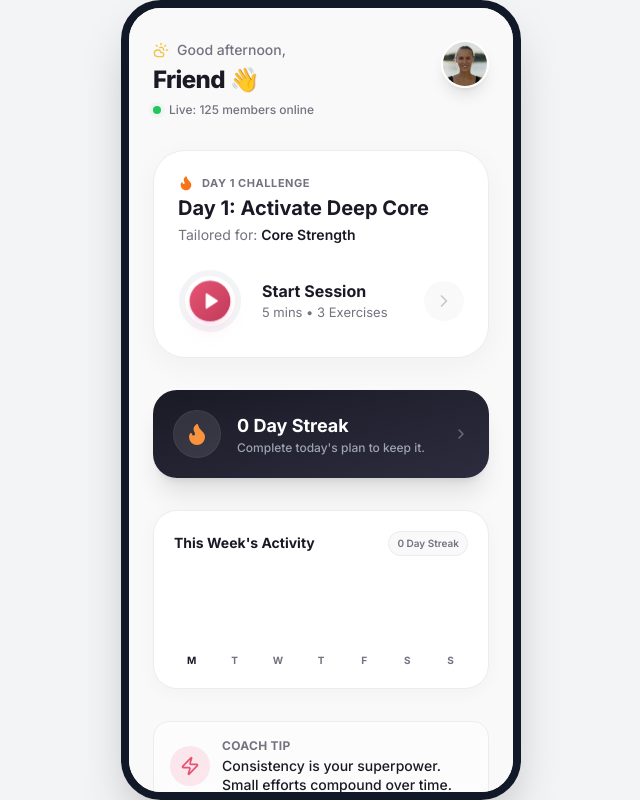
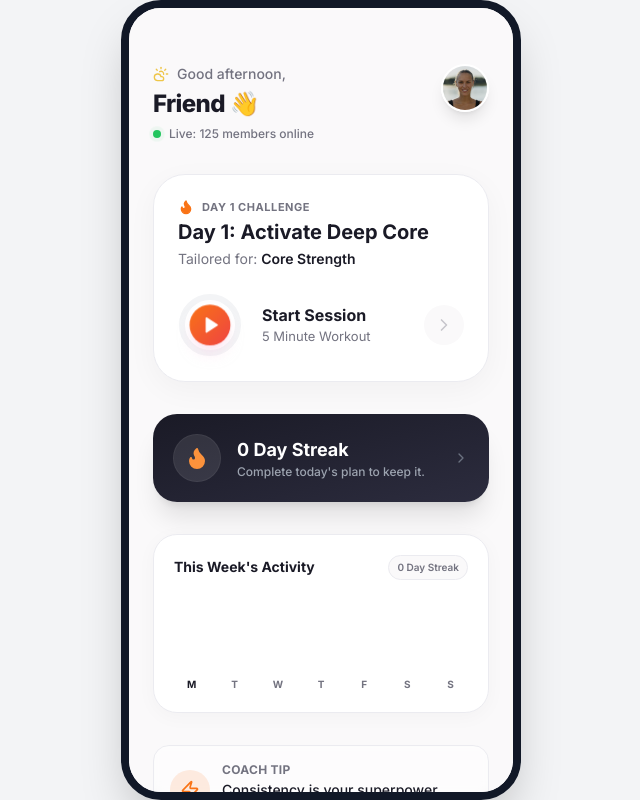
Before and after one commit to ismaelngoie/pelvicfloor, a Next.js app: page /dashboard in a window 1280 px wide. Shown: the whole page, without its empty margins (319-959 px from the left). Built offline with nearby package versions, Linux system fonts and the light colour scheme.

Commit message:
Update page.js

```diff
--- a/app/dashboard/page.js
+++ b/app/dashboard/page.js
@@ -1,13 +1,11 @@
 "use client";
-import React, { useState, useEffect, useMemo } from 'react';
+import React, { useState, useEffect } from 'react';
 import { useUserData } from '@/context/UserDataContext';
 import {
   Sun, CloudSun, Moon, Flame, ChevronRight, Play, RotateCw,
   Trophy, Calendar, Zap, Activity, Info
 } from 'lucide-react';
 
-// --- IMPORTS ---
-// Assuming these exist from previous steps
 import DailyRoutinePlayer from '@/components/DailyRoutinePlayer';
 import { getDailyPlaylist } from '@/utils/dailyLogic';
 
@@ -29,7 +27,7 @@ const THEME = {
   }
 };
 
-// --- COACH TIPS DATABASE (Mini-Port from Swift) ---
+// --- COACH TIPS DATABASE ---
 const COACH_TIPS = [
   { icon: Zap, text: "Consistency is your superpower. Small efforts compound over time." },
   { icon: Activity, text: "Focus on your breath. Exhale on the exertion." },
@@ -39,9 +37,8 @@ const COACH_TIPS = [
 
 // --- COMPONENTS ---
 
-const DashboardHeader = ({ name, greeting, goal }) => {
+const DashboardHeader = ({ name, greeting }) => {
   const Icon = greeting.icon;
-  // Live count simulation
   const [liveCount, setLiveCount] = useState(124);
 
   useEffect(() => {
@@ -78,9 +75,8 @@ const DashboardHeader = ({ name, greeting, goal }) => {
 };
 
 const WeeklyProgressGraph = ({ streak, goalColor }) => {
-  // Simulating graph data based on streak
   const days = ["M", "T", "W", "T", "F", "S", "S"];
-  const currentDay = new Date().getDay() - 1; // 0 (Mon) - 6 (Sun)
+  const currentDay = new Date().getDay() - 1;
 
   return (
     <div className="bg-white rounded-3xl p-5 border border-[#EBEBF0] shadow-[0_4px_20px_rgb(0,0,0,0.03)] animate-slide-up" style={{ animationDelay: '300ms' }}>
@@ -93,9 +89,8 @@ const WeeklyProgressGraph = ({ streak, goalColor }) => {
 
       <div className="flex justify-between items-end h-24 gap-2">
         {days.map((day, idx) => {
-          // Logic: If index is less than today, random completion. If today, check streak.
           const isToday = idx === (currentDay < 0 ? 6 : currentDay);
-          const isDone = idx < (currentDay < 0 ? 6 : currentDay) && Math.random() > 0.3; // Random history
+          const isDone = idx < (currentDay < 0 ? 6 : currentDay) && Math.random() > 0.3;
           const height = isDone || (isToday && streak > 0) ? "80%" : "15%";
 
           return (
@@ -122,7 +117,6 @@ const WeeklyProgressGraph = ({ streak, goalColor }) => {
 
 const CoachTipCard = ({ goalColor }) => {
   const [index, setIndex] = useState(0);
-
   useEffect(() => {
     const timer = setInterval(() => setIndex(prev => (prev + 1) % COACH_TIPS.length), 8000);
     return () => clearInterval(timer);
@@ -160,92 +154,78 @@ export default function DashboardPage() {
 
   // Init
   useEffect(() => {
-    // 1. Time of Day
     const hour = new Date().getHours();
     if (hour < 12) setGreeting({ text: "Good morning", icon: Sun });
     else if (hour < 18) setGreeting({ text: "Good afternoon", icon: CloudSun });
     else setGreeting({ text: "Good evening", icon: Moon });
 
-    // 2. Load Data from Context/Storage
     if (userDetails) {
-      // Logic for playlist
+      // 1. Get Playlist based on User Goal
       const data = getDailyPlaylist(userDetails.selectedTarget?.title, userDetails.joinDate);
       setRoutineData(data);
 
-      // Logic for Streak (Simulated check against last workout date)
+      // 2. Check Streak
       const lastDate = userDetails.lastWorkoutDate ? new Date(userDetails.lastWorkoutDate) : null;
       const today = new Date();
       const isSameDay = lastDate && lastDate.getDate() === today.getDate() && lastDate.getMonth() === today.getMonth();
 
       setCompletedToday(isSameDay);
-      // Retrieve streak from userDetails (or default to 0)
       setStreak(userDetails.streak || 0);
 
       setLoading(false);
     }
   }, [userDetails]);
 
-  // --- ACTIONS ---
-
   const handleWorkoutComplete = () => {
-    // 1. Close Player
     setShowPlayer(false);
-
-    // 2. Update Local State for UI
     setCompletedToday(true);
     const newStreak = streak + 1;
     setStreak(newStreak);
-
-    // 3. Persist to Global Context
     saveUserData('lastWorkoutDate', new Date().toISOString());
     saveUserData('streak', newStreak);
-
-    // 4. Haptic (Web implementation - optional)
     if (navigator.vibrate) navigator.vibrate([100, 50, 100]);
   };
-
-  // --- RENDERING ---
 
   if (loading) return <div className="w-full h-screen bg-[#FAF9FA]" />;
 
   const userGoal = userDetails?.selectedTarget?.title || "Core Strength";
   const userName = userDetails?.name || "Friend";
-  const themeGradient = userGoal.toLowerCase().includes("intimacy") ? THEME.gradients.intimacy :
-                        userGoal.toLowerCase().includes("leak") ? THEME.gradients.leaks :
-                        userGoal.toLowerCase().includes("postpartum") ? THEME.gradients.postpartum :
-                        THEME.gradients.default;
 
-  const themeColor = userGoal.toLowerCase().includes("intimacy") ? THEME.colors.intimacy :
-                     userGoal.toLowerCase().includes("leak") ? THEME.colors.leaks :
-                     userGoal.toLowerCase().includes("postpartum") ? THEME.colors.postpartum :
-                     THEME.colors.default;
+  // Dynamic Theme Colors based on goal string
+  const getTheme = () => {
+      const g = userGoal.toLowerCase();
+      if (g.includes("intimacy")) return { gradient: THEME.gradients.intimacy, color: THEME.colors.intimacy };
+      if (g.includes("leak")) return { gradient: THEME.gradients.leaks, color: THEME.colors.leaks };
+      if (g.includes("postpartum")) return { gradient: THEME.gradients.postpartum, color: THEME.colors.postpartum };
+      if (g.includes("core")) return { gradient: THEME.gradients.core, color: THEME.colors.core };
+      return { gradient: THEME.gradients.default, color: THEME.colors.default };
+  };
+
+  const { gradient: themeGradient, color: themeColor } = getTheme();
 
   return (
     <div className="min-h-screen bg-[#FAF9FA] pb-32 overflow-x-hidden">
 
-      {/* FULL SCREEN PLAYER */}
       {showPlayer && routineData && (
         <DailyRoutinePlayer
           playlist={routineData.videos}
           onClose={() => setShowPlayer(false)}
-          onComplete={handleWorkoutComplete} // Pass the callback!
+          onComplete={handleWorkoutComplete}
         />
       )}
 
-      <div className="h-safe-top" /> {/* CSS Safe Area */}
+      <div className="h-6" />
 
       <div className="px-6 pt-8 pb-4 space-y-8 max-w-md mx-auto">
 
-        {/* 1. Header */}
         <DashboardHeader name={userName} greeting={greeting} goal={userGoal} />
 
-        {/* 2. Daily Routine Card (Interactive) */}
+        {/* Daily Routine Card */}
         <div
           onClick={() => setShowPlayer(true)}
           className="group w-full relative overflow-hidden rounded-[32px] bg-white border border-[#EBEBF0] shadow-[0_8px_30px_rgb(0,0,0,0.04)] p-6 transition-all duration-300 active:scale-[0.98] animate-slide-up cursor-pointer"
           style={{ animationDelay: '100ms' }}
         >
-          {/* Card Header */}
           <div className="flex justify-between items-start mb-6">
             <div>
               <div className="flex items-center gap-2 mb-1">
@@ -263,10 +243,8 @@ export default function DashboardPage() {
             </div>
           </div>
 
-          {/* Player Visuals */}
           <div className="relative w-full h-16 flex items-center gap-5">
             <div className="relative w-16 h-16 shrink-0 flex items-center justify-center">
-               {/* Progress Ring */}
                <svg className="absolute w-full h-full rotate-[-90deg]">
                   <circle cx="32" cy="32" r="28" stroke="#F3F4F6" strokeWidth="6" fill="none" />
                   <circle
@@ -286,8 +264,6 @@ export default function DashboardPage() {
                     </linearGradient>
                   </defs>
                </svg>
-
-               {/* Play/Check Button */}
                <div className={`w-10 h-10 rounded-full bg-gradient-to-br ${themeGradient} flex items-center justify-center shadow-lg shadow-pink-200/50 z-10 transition-transform duration-300 group-hover:scale-110 ${!completedToday ? 'animate-breathe' : ''}`}>
                   {completedToday ? (
                      <RotateCw size={18} className="text-white" />
@@ -302,7 +278,8 @@ export default function DashboardPage() {
                 {completedToday ? "Session Complete!" : "Start Session"}
               </span>
               <span className="text-[13px] text-[#737380]">
-                {completedToday ? "Great job, come back tomorrow." : `5 mins • ${routineData?.videos?.length || 5} Exercises`}
+                {/* UPDATED TEXT HERE as requested */}
+                {completedToday ? "Great job, come back tomorrow." : "5 Minute Workout"}
               </span>
             </div>
 
@@ -314,7 +291,7 @@ export default function DashboardPage() {
           </div>
         </div>
 
-        {/* 3. Streak Widget (Adapts to completion) */}
+        {/* Streak Widget */}
         <div
           className="bg-gradient-to-br from-[#1A1A26] to-[#2C2C3E] rounded-[24px] p-5 text-white shadow-xl flex items-center justify-between animate-slide-up"
           style={{ animationDelay: '200ms' }}
@@ -333,10 +310,7 @@ export default function DashboardPage() {
            <ChevronRight size={16} className="text-gray-500" />
         </div>
 
-        {/* 4. Weekly Progress Graph */}
         <WeeklyProgressGraph streak={streak} goalColor={themeColor} />
-
-        {/* 5. Coach Tips Carousel */}
         <CoachTipCard goalColor={themeColor} />
 
       </div>
```
